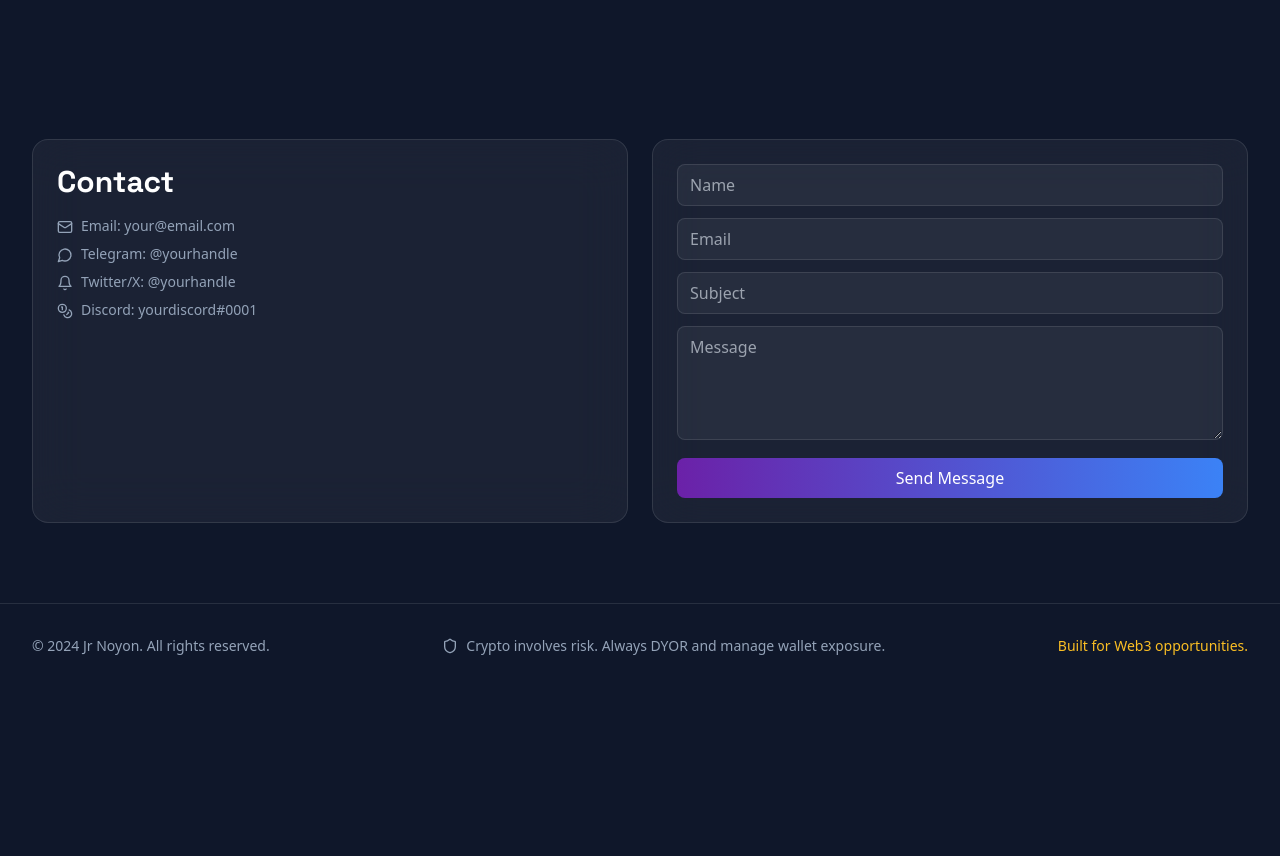
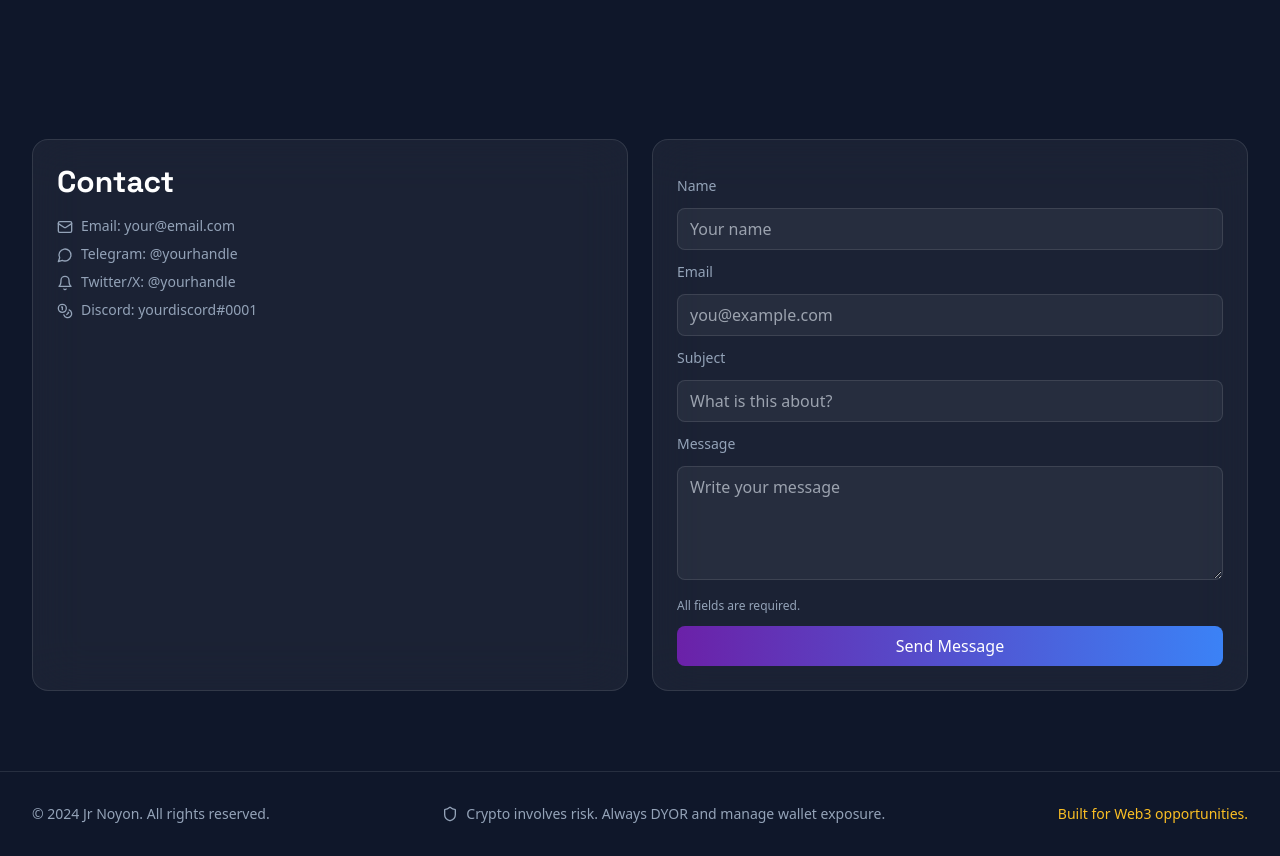
Before and after one commit to mhnoyon8/jr-noyon-airdrop-portfolio, a Next.js app: page / in a window 1280 px wide. Shown: the part 3760-4616 px from the top of the page. Before the commit the page ends 4448 px from the top, so only its background shows below. Built offline with nearby package versions, Linux system fonts and the light colour scheme.

Commit message:
feat: improve contact form accessibility with proper labels

```diff
--- a/app/page.tsx
+++ b/app/page.tsx
@@ -248,12 +248,66 @@ export default function HomePage() {
               <p><Coins className="inline w-4 h-4 mr-2" />Discord: yourdiscord#0001</p>
             </div>
           </div>
-          <form className="glass rounded-2xl p-6 space-y-3">
-            {['Name', 'Email', 'Subject'].map((f) => (
-              <input key={f} placeholder={f} className="w-full bg-white/5 border border-white/10 rounded-lg px-3 py-2 outline-none focus:border-secondary" />
-            ))}
-            <textarea placeholder="Message" rows={4} className="w-full bg-white/5 border border-white/10 rounded-lg px-3 py-2 outline-none focus:border-secondary" />
-            <button className="w-full py-2 rounded-lg bg-gradient-to-r from-primary to-secondary hover:shadow-glow transition">Send Message</button>
+          <form className="glass rounded-2xl p-6 space-y-3" aria-labelledby="contact-form-title">
+            <h3 id="contact-form-title" className="sr-only">Contact form</h3>
+
+            <label className="block text-sm text-textSecondary" htmlFor="contact-name">
+              Name
+            </label>
+            <input
+              id="contact-name"
+              name="name"
+              autoComplete="name"
+              required
+              placeholder="Your name"
+              className="w-full bg-white/5 border border-white/10 rounded-lg px-3 py-2 outline-none focus:border-secondary"
+            />
+
+            <label className="block text-sm text-textSecondary" htmlFor="contact-email">
+              Email
+            </label>
+            <input
+              id="contact-email"
+              name="email"
+              type="email"
+              autoComplete="email"
+              required
+              placeholder="you@example.com"
+              className="w-full bg-white/5 border border-white/10 rounded-lg px-3 py-2 outline-none focus:border-secondary"
+            />
+
+            <label className="block text-sm text-textSecondary" htmlFor="contact-subject">
+              Subject
+            </label>
+            <input
+              id="contact-subject"
+              name="subject"
+              autoComplete="off"
+              required
+              placeholder="What is this about?"
+              className="w-full bg-white/5 border border-white/10 rounded-lg px-3 py-2 outline-none focus:border-secondary"
+            />
+
+            <label className="block text-sm text-textSecondary" htmlFor="contact-message">
+              Message
+            </label>
+            <textarea
+              id="contact-message"
+              name="message"
+              rows={4}
+              required
+              placeholder="Write your message"
+              className="w-full bg-white/5 border border-white/10 rounded-lg px-3 py-2 outline-none focus:border-secondary"
+            />
+
+            <p className="text-xs text-textSecondary" id="contact-note">All fields are required.</p>
+            <button
+              type="submit"
+              aria-describedby="contact-note"
+              className="w-full py-2 rounded-lg bg-gradient-to-r from-primary to-secondary hover:shadow-glow transition"
+            >
+              Send Message
+            </button>
           </form>
         </div>
       </section>
```
Also changed, not shown: 4 other files (tests, documents, lock files or other folders).
